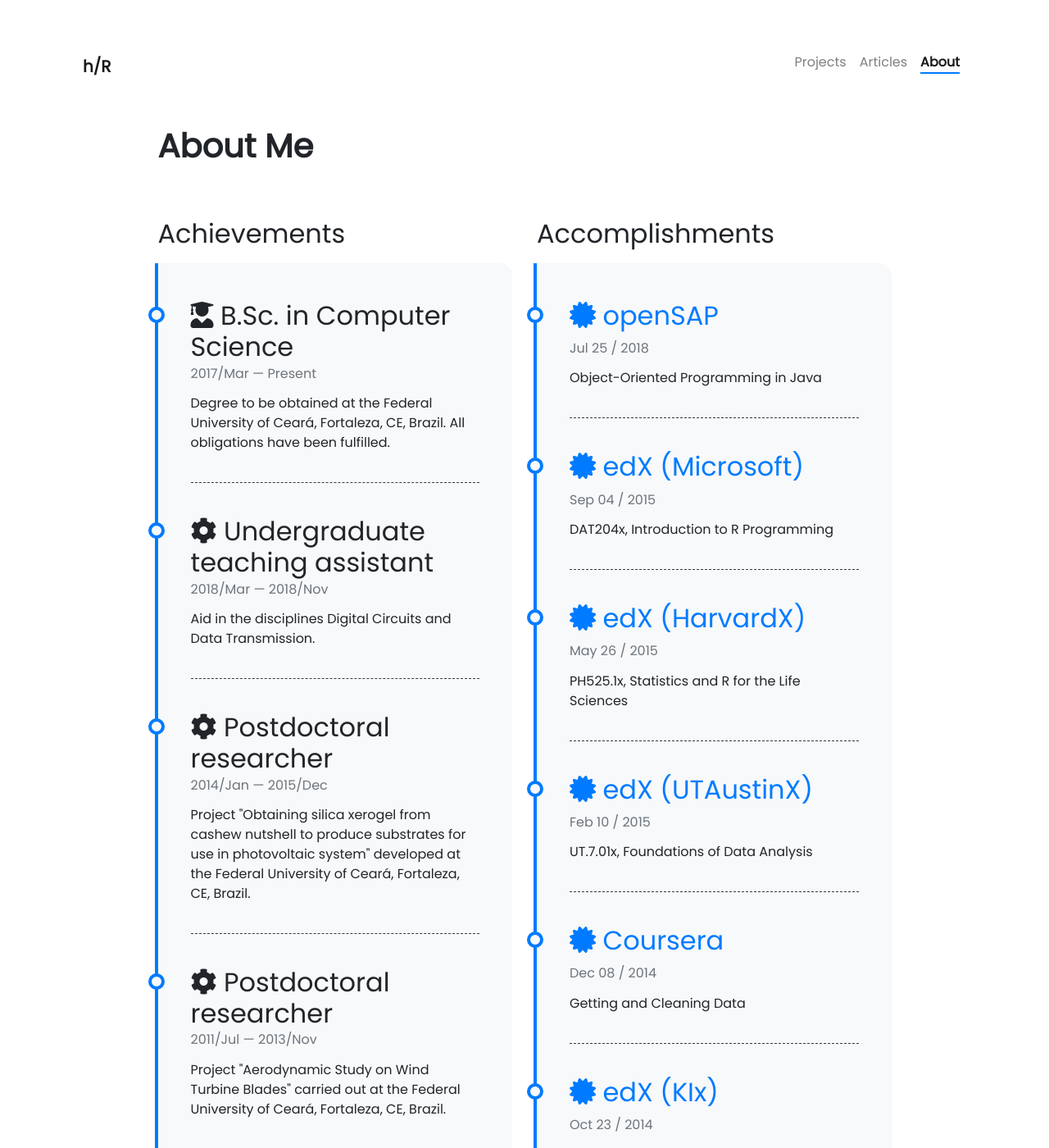
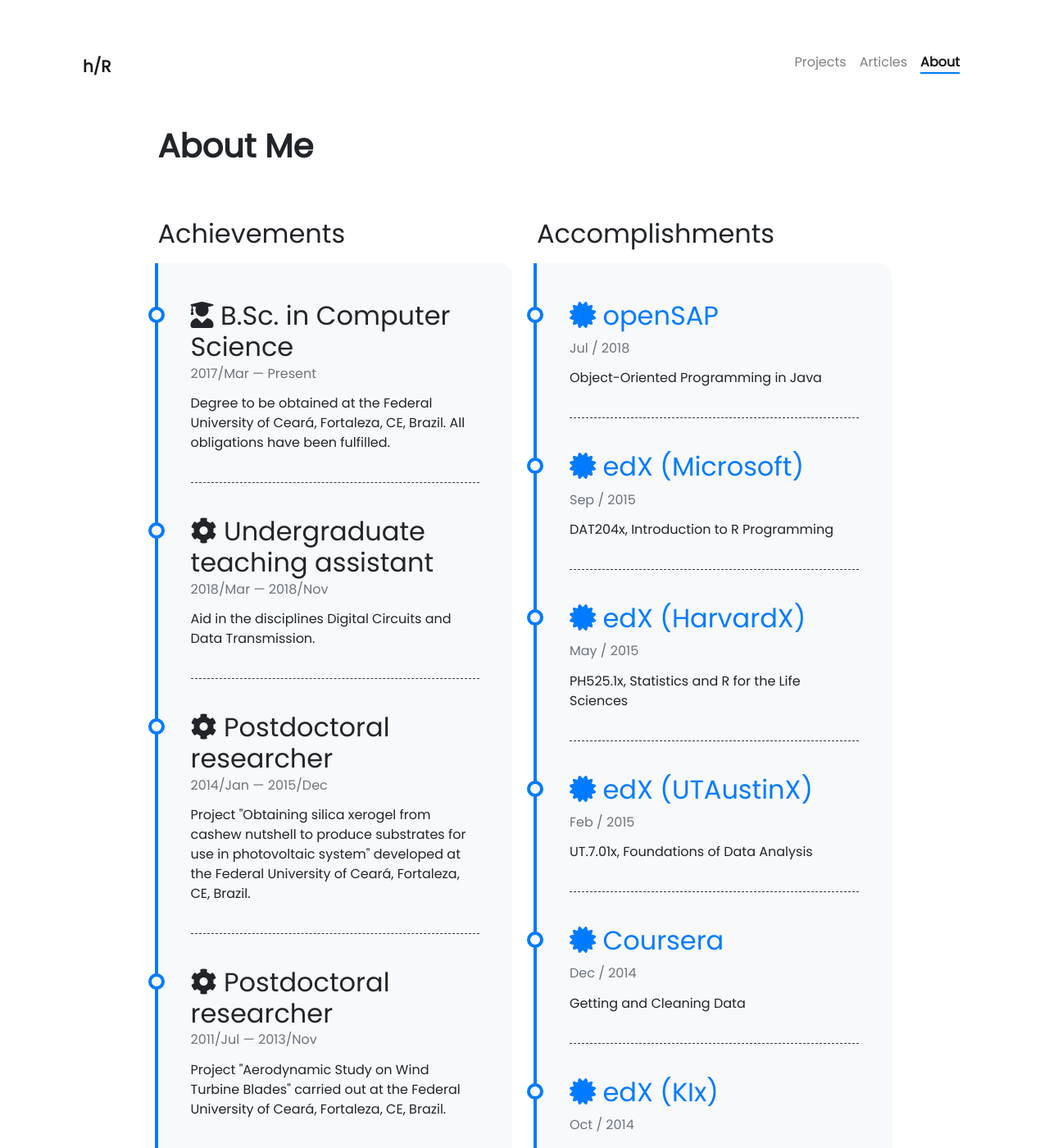
Before and after one commit to helioRocha/heliorocha.github.io, a Jekyll site: the page built from pages/about.md, in a window 1280 px wide and 1400 px high. Shown: the whole window at 82% size. Built offline with Jekyll 4.4.1, drawn with Linux system fonts in a browser that asks for light colours; nearby versions of some CDN libraries; some of the changed text lies outside the part shown.

Commit message:
Update other-timeline.yml

```diff
--- a/_data/other-timeline.yml
+++ b/_data/other-timeline.yml
@@ -1,44 +1,44 @@
 - title: <p><a href="https://open.sap.com/verify/xubac-fagem-nevan-zebup-vovil"><i class="fas fa-certificate"></i> openSAP</a></p>
-  from: Jul 25
+  from: Jul
   to: 2018
   description: Object-Oriented Programming in Java
 
 - title: <p><a href="https://verify.edx.org/cert/294ad3d37bc54c12a488ae834cf75dc9"><i class="fas fa-certificate"></i> edX (Microsoft)</a></p>
-  from: Sep 04
+  from: Sep
   to: 2015
   description: DAT204x, Introduction to R Programming
 
 - title: <p><a href="https://verify.edx.org/cert/27021f9425c645ab98796dd377ff6d53"><i class="fas fa-certificate"></i> edX (HarvardX)</a></p>
-  from: May 26
+  from: May
   to: 2015
   description: PH525.1x, Statistics and R for the Life Sciences
 
 - title: <p><a href="https://verify.edx.org/cert/96cfa150b88e42cca63ab1681e060646"><i class="fas fa-certificate"></i> edX (UTAustinX)</a></p>
-  from: Feb 10
+  from: Feb
   to: 2015
   description: UT.7.01x, Foundations of Data Analysis
 
 - title: <p><a href="https://docs.google.com/viewer?url=https://raw.githubusercontent.com/helioRocha/heliorocha.github.io/master/_data/docs/Getting_and_Cleaning_Data.pdf"><i class="fas fa-certificate"></i> Coursera</a></p>
-  from: Dec 08
+  from: Dec
   to: 2014
   description: Getting and Cleaning Data
 
 - title: <p><a href="https://verify.edx.org/cert/b7126497b73e487d914c84da14a93060"><i class="fas fa-certificate"></i> edX (KIx)</a></p>
-  from: Oct 23
+  from: Oct
   to: 2014
   description: KIexploRx, Explore Statistics with R
 
 - title: <p><a href="https://docs.google.com/viewer?url=https://raw.githubusercontent.com/helioRocha/heliorocha.github.io/master/_data/docs/The_Data_Scientist_Toolbox.pdf"><i class="fas fa-certificate"></i> Coursera</a></p>
-  from: Oct 10
+  from: Oct
   to: 2014
   description: The Data Scientist’s Toolbox
 
 - title: <p><a href="https://docs.google.com/viewer?url=https://raw.githubusercontent.com/helioRocha/heliorocha.github.io/master/_data/docs/Machine_Learning.pdf"><i class="fas fa-certificate"></i> Coursera</a></p>
-  from: Jan 18
+  from: Jan
   to: 2014
   description: Machine Learning
 
 - title: <p><a href="https://docs.google.com/viewer?url=https://raw.githubusercontent.com/helioRocha/heliorocha.github.io/master/_data/docs/Computing_for_Data_Analysis.pdf"><i class="fas fa-certificate"></i> Coursera</a></p>
-  from: Dec 20
+  from: Dec
   to: 2013
   description: Computing for Data Analysis
```
